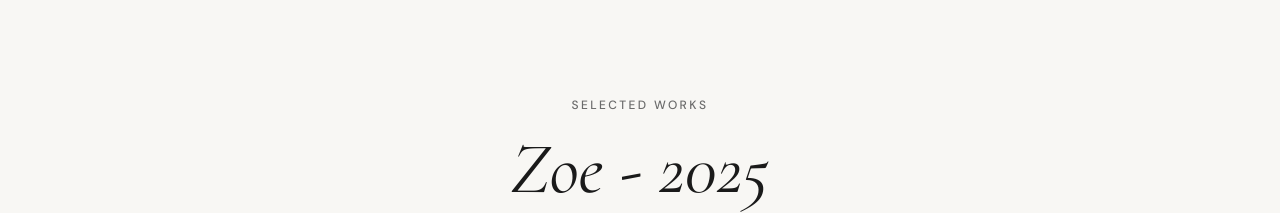
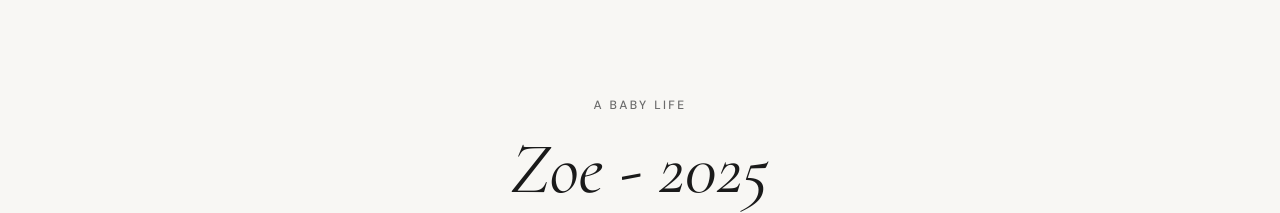
Before and after one commit to ianderse/photo-gallery, a React (Vite) app: page / in a window 1280 px wide. Shown: the top 213 px of the page. Built offline with nearby package versions, Linux system fonts and the light colour scheme.

Commit message:
subtitle

```diff
--- a/src/data/galleryData.js
+++ b/src/data/galleryData.js
@@ -18,7 +18,7 @@
 export const galleryConfig = {
   // Gallery header - set to null to hide
   title: "Zoe - 2025",
-  subtitle: "Selected Works",
+  subtitle: "A Baby Life",
 };
 
 // Image strip items - appears as horizontal scrollable thumbnails under the header
```
